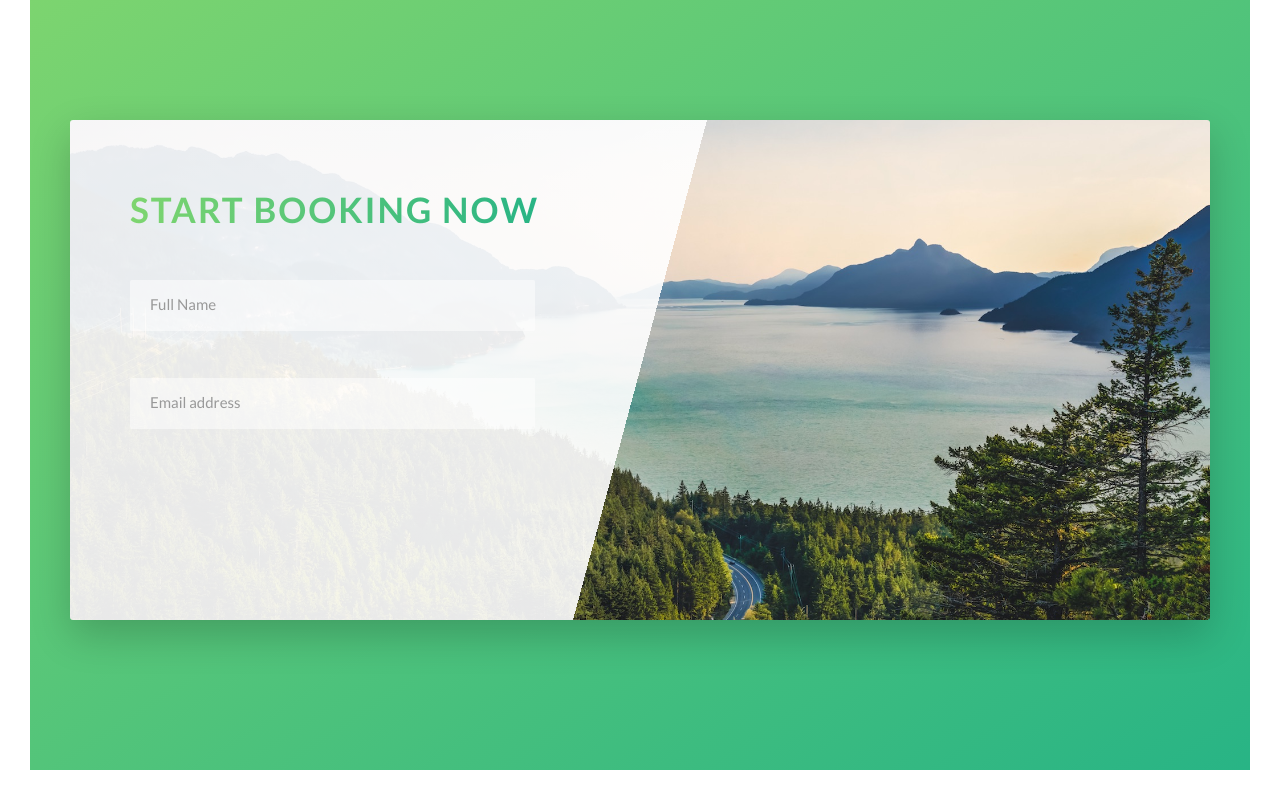
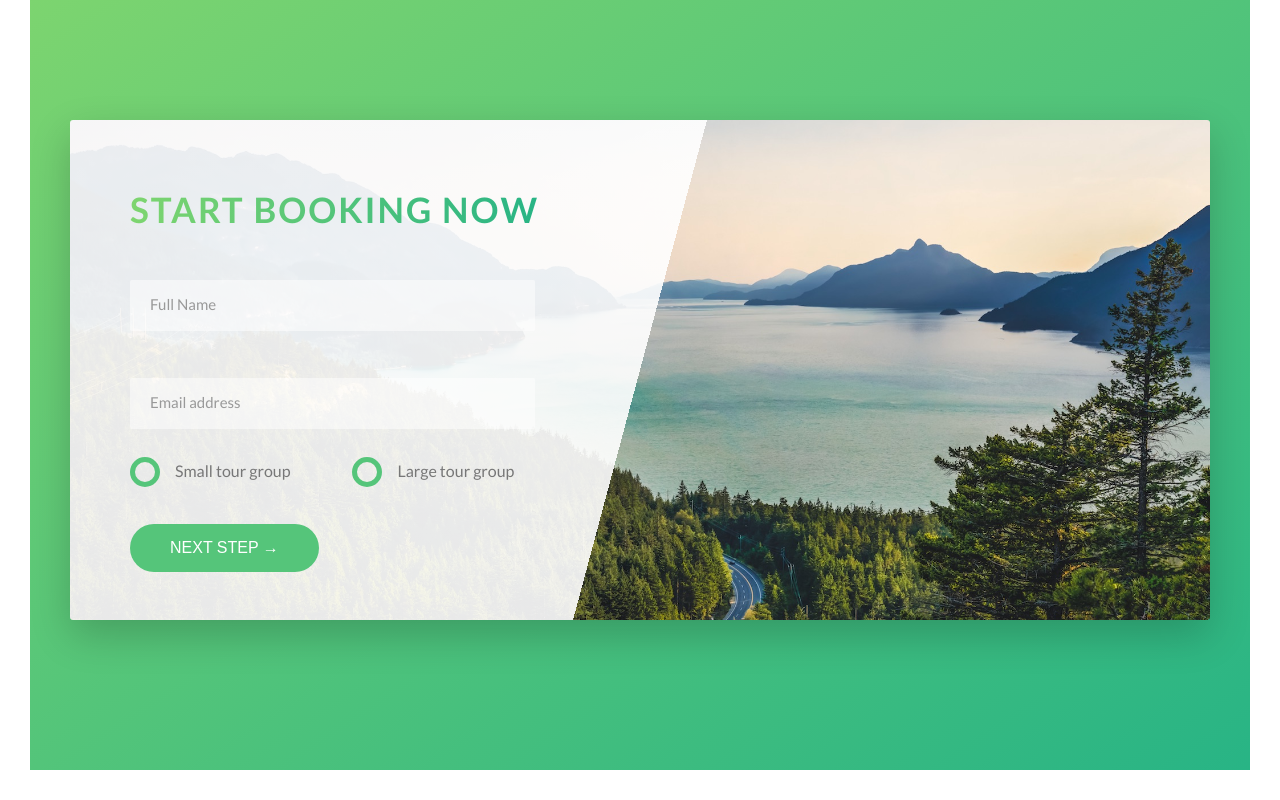
Before and after one commit to minhntm/learning-css-advance, a website: page index.html in a window 1280 px wide. Shown: the part 4695-5495 px from the top of the page. Drawn offline with Linux system fonts and the light colour scheme.

Commit message:
complete booking tour part

```diff
--- a/index.html
+++ b/index.html
@@ -275,6 +275,27 @@
                   <input type="email" class="form__input" placeholder="Email address" id="email" required>
                   <label for="email" class="form__label">Email</label>
                 </div>
+
+                <div class="form__group margin-bottom-medium">
+                  <div class="form__radio-group">
+                    <input type="radio" class="form__radio-input" id="small" name="size">
+                    <label for="small" class="form__radio-label">
+                      <span class="form__radio-button"></span>
+                      Small tour group
+                    </label>
+                  </div>
+                  <div class="form__radio-group">
+                    <input type="radio" class="form__radio-input" id="large" name="size">
+                    <label for="large" class="form__radio-label">
+                      <span class="form__radio-button"></span>
+                      Large tour group
+                    </label>
+                  </div>
+                </div>
+
+                <div class="form__group">
+                  <button class="btn btn--green">Next step &rarr;</button>
+                </div>
               </form>
             </div>
           </div>
--- a/sass/base/_utilities.scss
+++ b/sass/base/_utilities.scss
@@ -1,23 +1,23 @@
 .center-text {
-    text-align: center;
+    text-align: center !important;
 }
 
 .margin-bottom-big {
-    margin-bottom: 8rem;
+    margin-bottom: 8rem !important;
 }
 
 .margin-bottom-medium {
-    margin-bottom: 4rem;
+    margin-bottom: 4rem !important;
 }
 
 .margin-bottom-small {
-    margin-bottom: 2rem;
+    margin-bottom: 2rem !important;
 }
 
 .margin-top-big {
-    margin-bottom: 8rem;
+    margin-bottom: 8rem !important;
 }
 
 .margin-top-huge {
-    margin-bottom: 10rem;
+    margin-bottom: 10rem !important;
 }
--- a/sass/components/_button.scss
+++ b/sass/components/_button.scss
@@ -1,5 +1,7 @@
 .btn {
-    &:link, &:visited {
+    &,
+    &:link,
+    &:visited {
         text-transform: uppercase;
         text-decoration: none;
         padding: 1.5rem 4rem;
@@ -8,6 +10,9 @@
         transition: all .2s;
         position: relative;
         font-size: $default-font-size;
+
+        border: none;
+        cursor: pointer;
     }
 
     &:hover {
@@ -20,7 +25,9 @@
         }
     }
 
-    &:active {
+    &:active,
+    &:focus {
+        outline: none;
         transform: translateY(-0.1rem);
         box-shadow: 0 0.5rem 1rem rgba($color-black, .2);
     }
--- a/sass/components/_form.scss
+++ b/sass/components/_form.scss
@@ -14,6 +14,7 @@
         border-bottom: 3px solid transparent;
         width: 90%;
         display: block;
+        transition: all .3s;
 
         &:focus {
             outline: none;
@@ -45,4 +46,51 @@
         transform: translateY(-4rem);
     }
 
+    &__radio-group {
+        width: 49%;
+        display: inline-block;
+    }
+
+    &__radio-input {
+        display: none;
+    }
+
+    &__radio-label {
+        font-size: $default-font-size;
+        cursor: pointer;
+        position: relative;
+        padding-left: 4.5rem;
+    }
+
+    &__radio-button {
+        height: 3rem;
+        width: 3rem;
+        border: 5px solid $color-primary;
+        border-radius: 50%;
+        display: inline-block;
+        position: absolute;
+        left: 0;
+        top: -.4rem;
+
+
+        &::after {
+            content: "";
+            display: block;
+            height: 1.3rem;
+            width: 1.3rem;
+            border-radius: 50%;
+            position: absolute;
+            top: 50%;
+            left: 50%;
+            transform: translate(-50%, -50%);
+            background-color: $color-primary;
+            opacity: 0;
+            transition: opacity .2s;
+        }
+    }
+
+    &__radio-input:checked ~ &__radio-label &__radio-button::after {
+        opacity: 1;
+    }
+
 }
```
Also changed, not shown: css/style.css.
